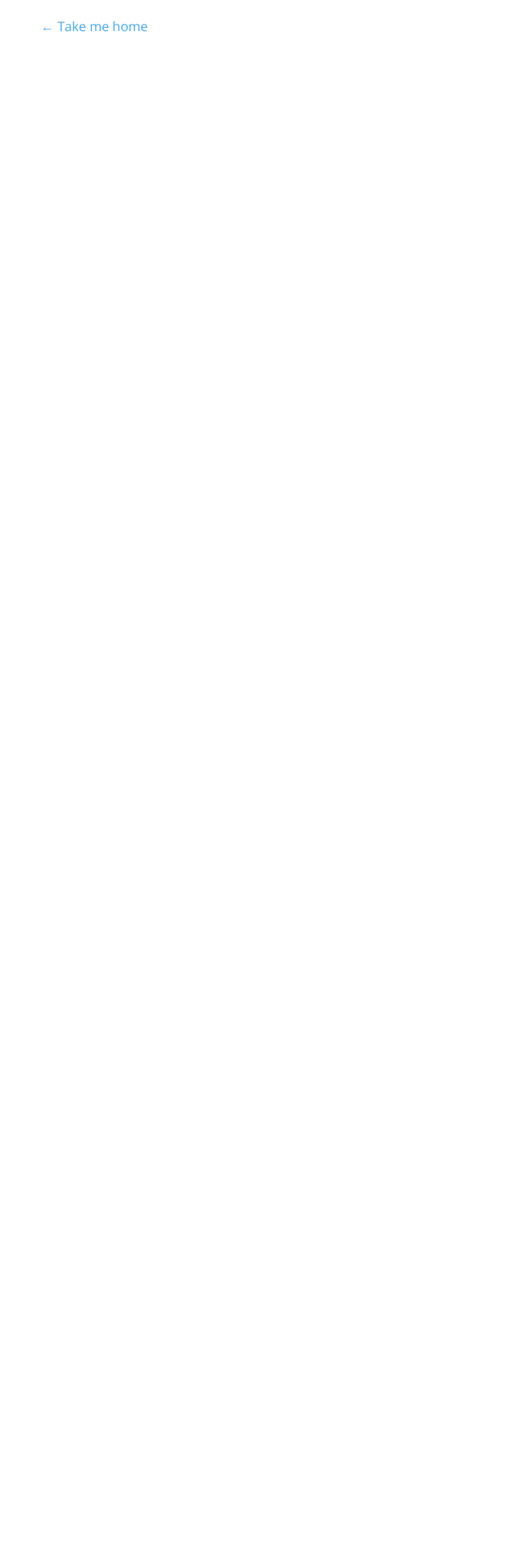
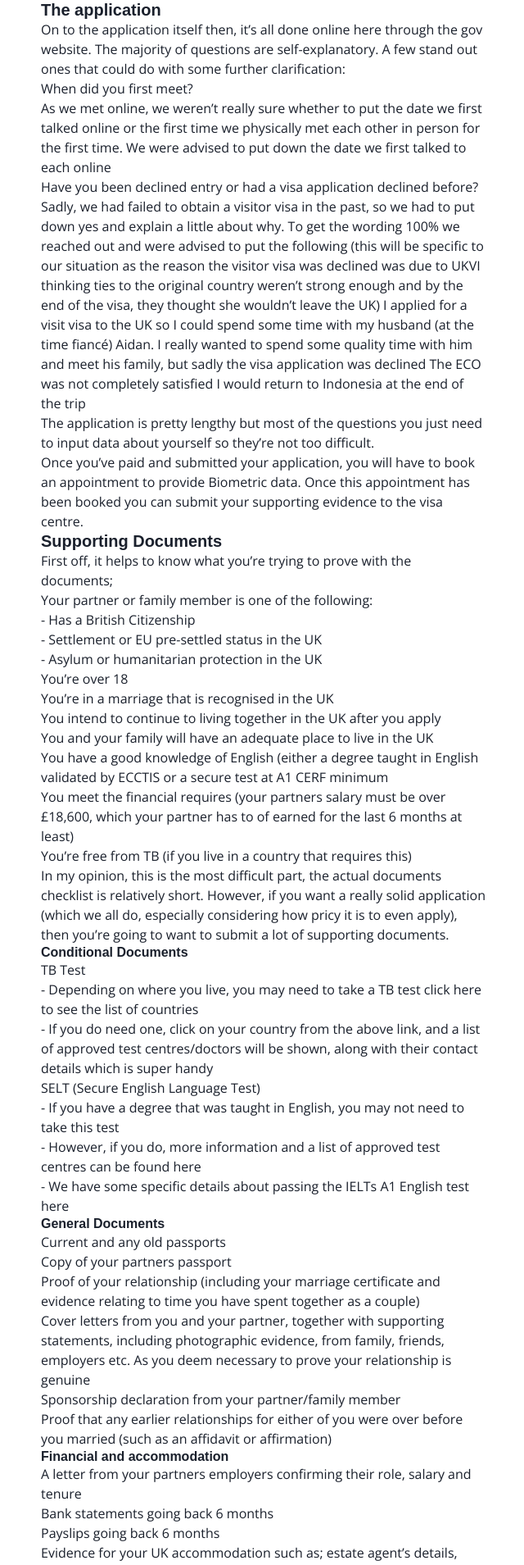
Before and after one commit to AidanLDev/doubleateam, a Next.js app: page /posts/obtaining-a-family-visa in a window 1280 px wide. Shown: the part 467-2376 px from the top of the page at 82% size, without its empty margins (318-958 px from the left). Before the commit the page ends 800 px from the top, so only its background shows below. Built offline with nearby package versions, Linux system fonts and the light colour scheme; a web font is replaced by a local one.

Commit message:
Adding the rest of the blog content

```diff
--- a/pages/posts/obtaining-a-family-visa.js
+++ b/pages/posts/obtaining-a-family-visa.js
@@ -1,5 +1,5 @@
 import Head from 'next/head';
-import { Heading, Text } from '@chakra-ui/react';
+import { Heading, Text, List, ListItem } from '@chakra-ui/react';
 import BlogLayout from '../../components/BlogLayout';
 
 export default function HowToPassIelts() {
@@ -27,63 +27,165 @@
         get the approval we all need. They will review any documents and give
         guidance throughout the process.
       </Text>
+      <Heading size='md'>The application</Heading>
+      <Text>
+        On to the application itself then, it’s all done online{' '}
+        <a href='https://www.gov.uk/uk-family-visa/partner-spouse'>
+          here through the gov website.
+        </a>{' '}
+        The majority of questions are self-explanatory. A few stand out ones
+        that could do with some further clarification:
+      </Text>
+      <List>
+        <ListItem>When did you first meet?</ListItem>
+        <ListItem>
+          As we met online, we weren’t really sure whether to put the date we
+          first talked online or the first time we physically met each other in
+          person for the first time. We were advised to put down the date we
+          first talked to each online
+        </ListItem>
+        <ListItem>
+          Have you been declined entry or had a visa application declined
+          before?
+        </ListItem>
+        <ListItem>
+          Sadly, we had failed to obtain a visitor visa in the past, so we had
+          to put down yes and explain a little about why. To get the wording
+          100% we reached out and were advised to put the following (this will
+          be specific to our situation as the reason the visitor visa was
+          declined was due to UKVI thinking ties to the original country weren’t
+          strong enough and by the end of the visa, they thought she wouldn’t
+          leave the UK) I applied for a visit visa to the UK so I could spend
+          some time with my husband (at the time fiancé) Aidan. I really wanted
+          to spend some quality time with him and meet his family, but sadly the
+          visa application was declined The ECO was not completely satisfied I
+          would return to Indonesia at the end of the trip
+        </ListItem>
+      </List>
+      <Text>
+        The application is pretty lengthy but most of the questions you just
+        need to input data about yourself so they’re not too difficult.
+      </Text>
+      <Text>
+        Once you’ve paid and submitted your application, you will have to book
+        an appointment to provide Biometric data. Once this appointment has been
+        booked you can submit your supporting evidence to the visa centre.
+      </Text>
+      <Heading size='md'>Supporting Documents</Heading>
+      <Text>
+        First off, it helps to know what you’re trying to prove with the
+        documents;
+      </Text>
+      <List>
+        <ListItem>
+          Your partner or family member is one of the following:
+        </ListItem>
+        <ListItem>- Has a British Citizenship</ListItem>
+        <ListItem>- Settlement or EU pre-settled status in the UK</ListItem>
+        <ListItem>- Asylum or humanitarian protection in the UK</ListItem>
+        <ListItem>You’re over 18</ListItem>
+        <ListItem>You’re in a marriage that is recognised in the UK</ListItem>
+        <ListItem>
+          You intend to continue to living together in the UK after you apply
+        </ListItem>
+        <ListItem>
+          You and your family will have an adequate place to live in the UK
+        </ListItem>
+        <ListItem>
+          You have a good knowledge of English (either a degree taught in
+          English validated by ECCTIS or a secure test at A1 CERF minimum
+        </ListItem>
+        <ListItem>
+          You meet the financial requires (your partners salary must be over
+          £18,600, which your partner has to of earned for the last 6 months at
+          least)
+        </ListItem>
+        <ListItem>
+          You’re free from TB (if you live in a country that requires this)
+        </ListItem>
+      </List>
+      <Text>
+        In my opinion, this is the most difficult part, the actual documents
+        checklist is relatively short. However, if you want a really solid
+        application (which we all do, especially considering how pricy it is to
+        even apply), then you’re going to want to submit a lot of supporting
+        documents.
+      </Text>
+      <Heading size='sm'>Conditional Documents</Heading>
+      <List>
+        <ListItem>TB Test</ListItem>
+        <ListItem>
+          - Depending on where you live, you may need to take a TB test{' '}
+          <a href='https://www.gov.uk/tb-test-visa/countries-where-you-need-a-tb-test-to-enter-the-uk'>
+            click here to see the list of countries
+          </a>
+        </ListItem>
+        <ListItem>
+          - If you do need one, click on your country from the above link, and a
+          list of approved test centres/doctors will be shown, along with their
+          contact details which is super handy
+        </ListItem>
+        <ListItem>SELT (Secure English Language Test)</ListItem>
+        <ListItem>
+          - If you have a degree that was taught in English, you may not need to
+          take this test
+        </ListItem>
+        <ListItem>
+          - However, if you do, more information and a{' '}
+          <a href='https://www.gov.uk/guidance/prove-your-english-language-abilities-with-a-secure-english-language-test-selt'>
+            list of approved test centres can be found here
+          </a>
+        </ListItem>
+        <ListItem>
+          - We have some specific details about passing the IELTs A1 English
+          test here
+        </ListItem>
+      </List>
+      <Heading size='sm'>General Documents</Heading>
+      <List>
+        <ListItem>Current and any old passports</ListItem>
+        <ListItem>Copy of your partners passport</ListItem>
+        <ListItem>
+          Proof of your relationship (including your marriage certificate and
+          evidence relating to time you have spent together as a couple)
+        </ListItem>
+        <ListItem>
+          Cover letters from you and your partner, together with supporting
+          statements, including photographic evidence, from family, friends,
+          employers etc. As you deem necessary to prove your relationship is
+          genuine
+        </ListItem>
+        <ListItem>
+          Sponsorship declaration from your partner/family member
+        </ListItem>
+        <ListItem>
+          Proof that any earlier relationships for either of you were over
+          before you married (such as an affidavit or affirmation)
+        </ListItem>
+      </List>
+      <Heading size='sm'>Financial and accommodation</Heading>
+      <List>
+        <ListItem>
+          A letter from your partners employers confirming their role, salary
+          and tenure
+        </ListItem>
+        <ListItem>Bank statements going back 6 months</ListItem>
+        <ListItem>Payslips going back 6 months</ListItem>
+        <ListItem>
+          Evidence for your UK accommodation such as; estate agent’s details,
+          tenancy agreements, a letter from the landlord if you’re renting
+        </ListItem>
+      </List>
+      <Text>
+        Now you’ve got all that, all that’s left is the waiting game. Usually,
+        the visa will take less than 3 months to process, however with the
+        pandemic there’s a bit of a back log and it could take up to 4 months or
+        so.
+      </Text>
+      <Text>
+        All the best of luck to you and we wish you and your partner a happy
+        life together AL & AR
+      </Text>
     </BlogLayout>
   );
 }
-
-/*
-UK family visa guide
-Expenses
-For the family visa it’s quite expensive. It cost us £1,682 for the application and an extra £2,047 for the IHS (health insurance surge) payment that’s required as part of the application. We needed to get it right, to live our lives together and build our future.
-Visa Consultant
-That’s why we hired a visa consultant from I-vars: https://www.i-vars.com/. Their service was unbelievably helpful, they start with an initial call, going through the process itself and they get to understand you and your situation so they can know how to best help. Once signed up they send a pack with all the information about the visa application process and documents required to get the approval we all need. They will review any documents and give guidance throughout the process.
-The application
-On to the application itself, it’s all done online through the gov website: https://www.gov.uk/uk-family-visa/partner-spouse
-The majority of questions are self-explanatory. A few stand out ones that could do with some further clarification:
-•	When did you first meet?
-o	As we met online, we weren’t really sure whether to put the date we first talked online or the first time we physically met each other in person for the first time.
-We were advised to put down the date we first talked to each online
-•	Have you been declined entry or had a visa application declined before?
-o	Sadly, we had failed to obtain a visitor visa in the past, so we had to put down yes and explain a little about why. To get the wording 100% we reached out and were advised to put the following (this will be specific to our situation as the reason the visitor visa was declined was due to UKVI thinking ties to the original country weren’t strong enough and by the end of the visa, they thought she wouldn’t leave the UK)
-I applied for a visit visa to the UK so I could spend some time with my husband (at the time fiancé) Aidan. I really wanted to spend some quality time with him and meet his family, but sadly the visa application was declined The ECO was not completely satisfied I would return to Indonesia at the end of the trip
-The application is pretty lengthy but most of the questions you just need to input data about yourself so they’re not too difficult.
-Once you’ve paid and submitted your application, you will have to book an appointment to provide Biometric data. Once this appointment has been booked you can submit your supporting evidence to the visa centre.
-Supporting Documents
-First off, it helps to know what you’re trying to prove with the documents;
-•	Your partner or family member is one of the following:
-o	Has a British Citizenship
-o	Settlement or EU pre-settled status in the UK
-o	Asylum or humanitarian protection in the UK
-•	You’re over 18
-•	You’re in a marriage that is recognised in the UK
-•	You intend to continue to living together in the UK after you apply
-•	You and your family will have an adequate place to live in the UK
-•	You have a good knowledge of English (either a degree taught in English validated by ECCTIS or a secure test at A1 CERF minimum
-•	You meet the financial requires (your partners salary must be over £18,600, which your partner has to of earned for the last 6 months at least)
-•	You’re free from TB (if you live in a country that requires this)
-In my opinion, this is the most difficult part, the actual documents checklist is relatively short. However if you want a really solid application (which we all do, especially considering how pricy it is to even apply), then you’re going to want to submit a lot of supporting documents.
-Conditional Docs
-•	TB Test
-o	Depending on where you live, you may need to take a TB test (click here to see the list of countries https://www.gov.uk/tb-test-visa/countries-where-you-need-a-tb-test-to-enter-the-uk )
-o	If you do need one, click on your country from the above link, and a list of approved test centres/doctors will be shown, along with their contact details which is super handy
-•	SELT (Secure English Language Test)
-o	If you have a degree that was taught in English, you may not need to take this test
-o	However if you do, more information and a list of approved test centres can be found here: https://www.gov.uk/guidance/prove-your-english-language-abilities-with-a-secure-english-language-test-selt
-o	We have some specific details about passing the IELTs A1 English test here
-General documents
-•	Current and any old passports
-•	Copy of your partners passport
-•	Proof of your relationship (including your marriage certificate and evidence relating to time you have spent together as a couple)
-•	Cover letters from you and your partner, together with supporting statements, including photographic evidence, from family, friends, employers etc. As you deem necessary to prove your relationship is genuine
-•	Sponsorship declaration from your partner/family member
-•	Proof that any earlier relationships for either of you were over before you married (such as an affidavit or affirmation)
-Financial and accommodation
-•	A letter from your partners employers confirming their role, salary and tenure
-•	Bank statements going back 6 months
-•	Payslips going back 6 months
-•	Evidence for your UK accommodation such as; estate agent’s details, tenancy agreements, a letter from the landlord if you’re renting
-Now you’ve got all that, all that’s left is the waiting game.
-Usually, the visa will take less than 3 months to process, however with the pandemic there’s a bit of a back log and it could take up to 4 months or so.
-All the best of luck to you and we wish you and your partner a happy life together
-AL & AR
-*/
```
